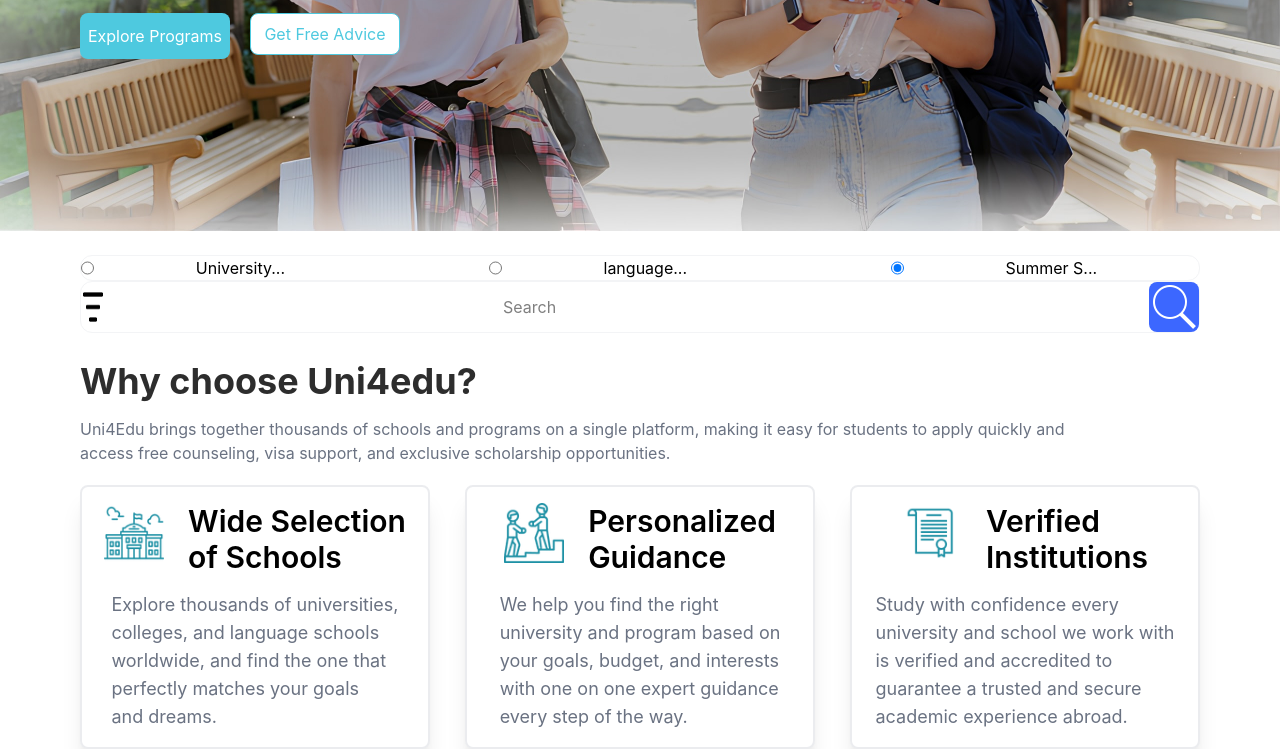
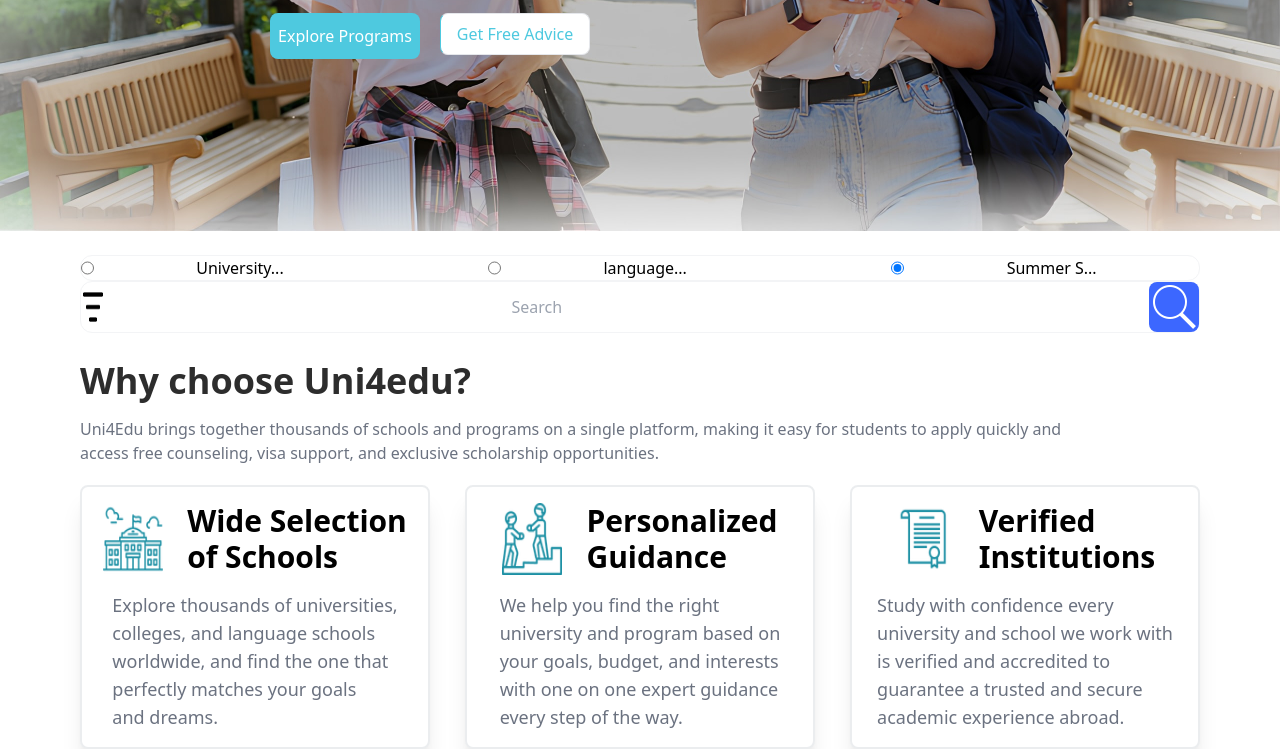
Before and after one commit to Emery-Abayo/The_gym_CSS_gate, a website: page index.html in a window 1280 px wide. Shown: the part 504-1253 px from the top of the page. Drawn offline with nearby package versions, Linux system fonts and the light colour scheme; files that its build step writes are made by us from their sources.

Commit message:
tailwind setup

```diff
--- a/index.html
+++ b/index.html
@@ -5,6 +5,7 @@
         <meta name="viewport" content="width=device-width, initial-scale=1.0" />
         <title>Uni4edu</title>
         <link rel="stylesheet" href="output.css" />
+        <script src="https://cdn.tailwindcss.com"></script>
     </head>
     <body>
         <header class="">
@@ -271,7 +272,7 @@
                         academic experience abroad.
                     </p>
                 </div>
-            </section>
+            </section class="border-2 border-gray-400/20 rounded-lg">
 
 
             </section>
```
Also changed, not shown: tailwind.config.js (added).
